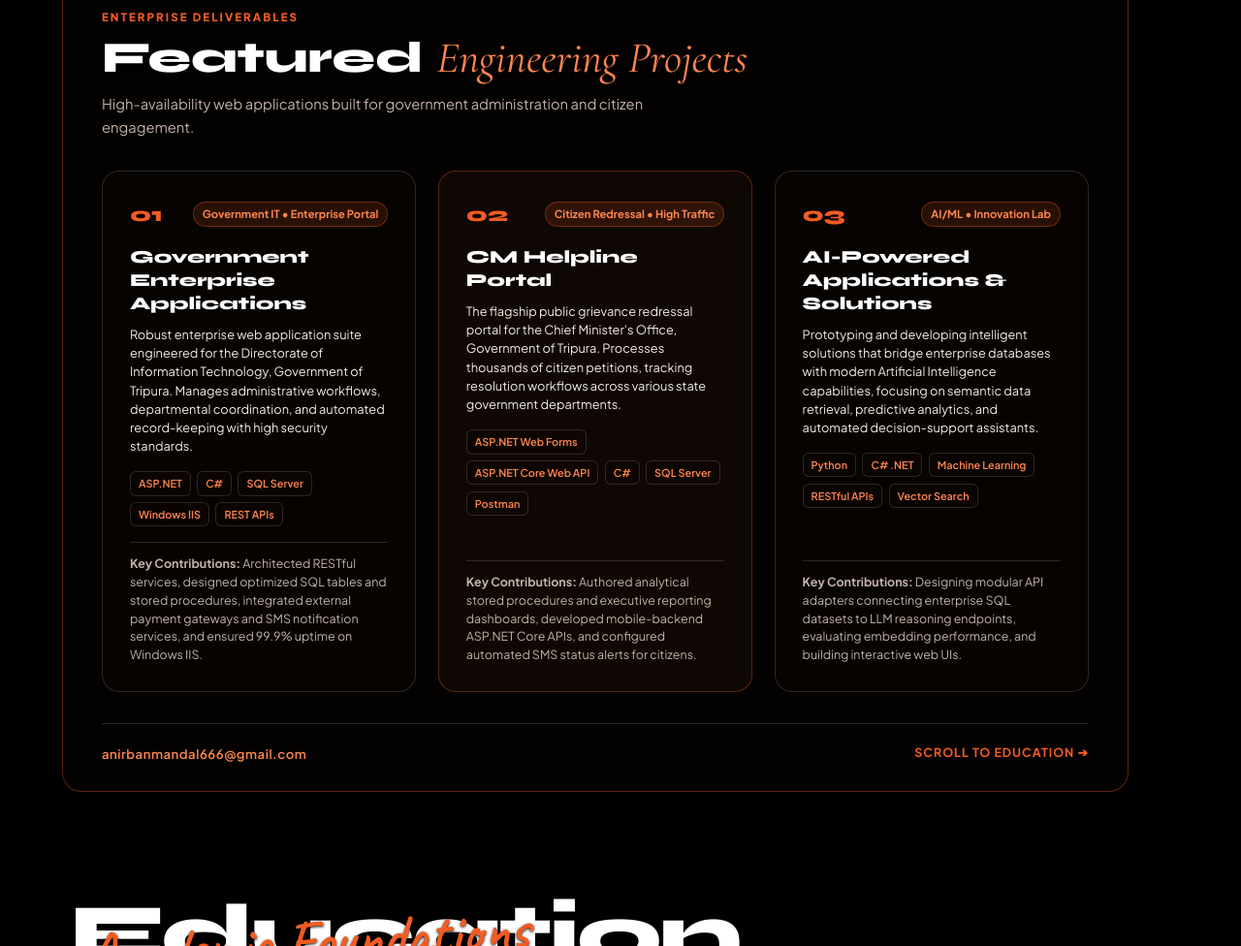
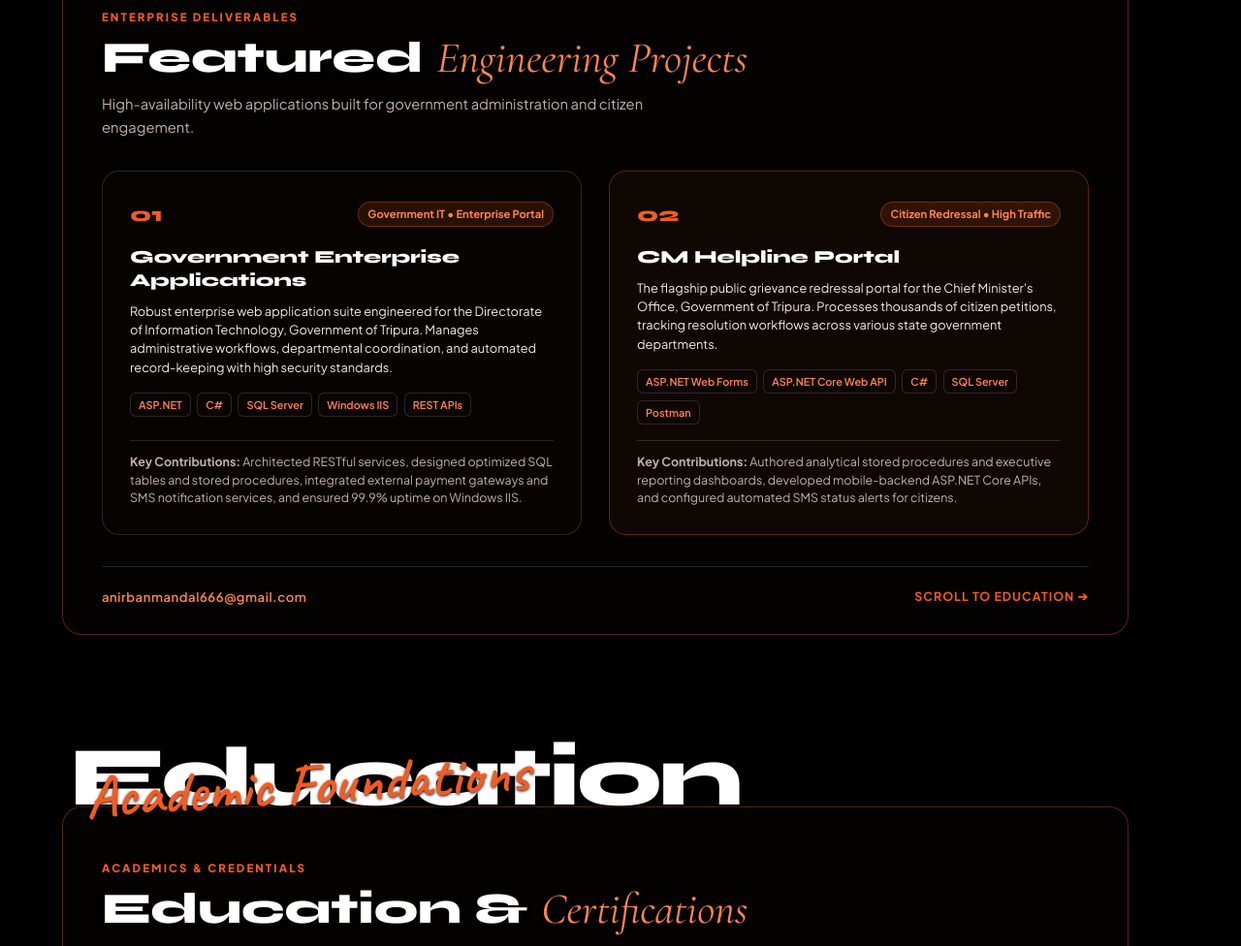
Before and after one commit to anirbanProject/anirban_mandal_portfolio, a plain HTML site: page index.html in a window 1280 px wide. Shown: the part 4126-5102 px from the top of the page at 97% size. Drawn offline with nearby package versions, Linux system fonts and the light colour scheme.

Commit message:
feat: remove AI project card 03 and rebalance featured projects grid to 2 columns

```diff
--- a/index.html
+++ b/index.html
@@ -624,28 +624,6 @@
             </div>
           </div>
 
-          <!-- Project 3 -->
-          <div class="project-showcase-card">
-            <div class="project-visual-header">
-              <div class="project-num-tag">03</div>
-              <div class="project-category">AI/ML • Innovation Lab</div>
-            </div>
-            <h3 class="project-title">AI-Powered Applications & Solutions</h3>
-            <p class="project-overview">
-              Prototyping and developing intelligent solutions that bridge enterprise databases with modern Artificial Intelligence capabilities, focusing on semantic data retrieval, predictive analytics, and automated decision-support assistants.
-            </p>
-            <div class="project-tech-stack">
-              <span>Python</span>
-              <span>C# .NET</span>
-              <span>Machine Learning</span>
-              <span>RESTful APIs</span>
-              <span>Vector Search</span>
-            </div>
-            <div class="project-contributions">
-              <strong>Key Contributions:</strong> Designing modular API adapters connecting enterprise SQL datasets to LLM reasoning endpoints, evaluating embedding performance, and building interactive web UIs.
-            </div>
-          </div>
-
         </div>
 
         <div class="card-bottom-bar">
--- a/styles.css
+++ b/styles.css
@@ -1256,8 +1256,8 @@ button {
    ========================================================================== */
 .projects-grid {
   display: grid;
-  grid-template-columns: repeat(3, 1fr);
-  gap: 1.4rem;
+  grid-template-columns: repeat(2, 1fr);
+  gap: 1.75rem;
   text-align: left;
 }
 
```
